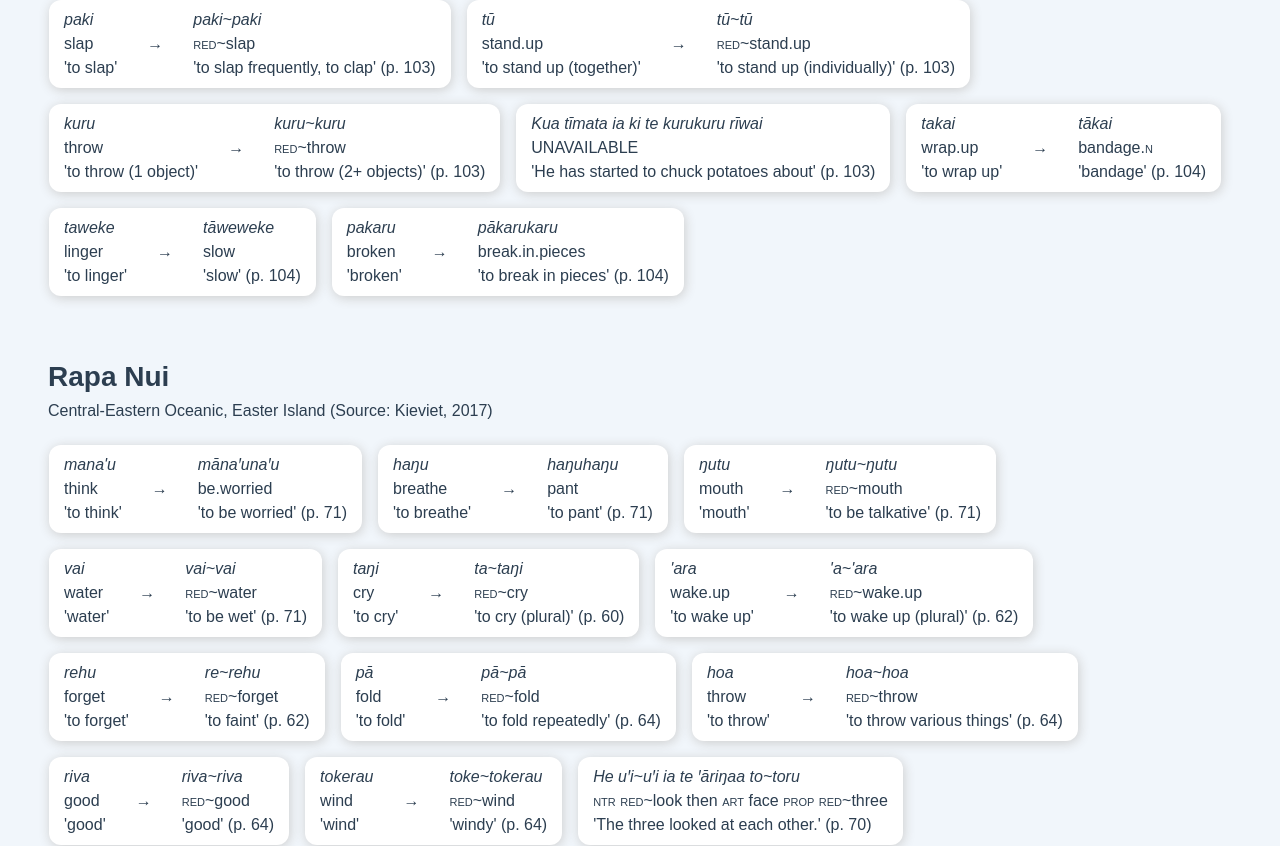
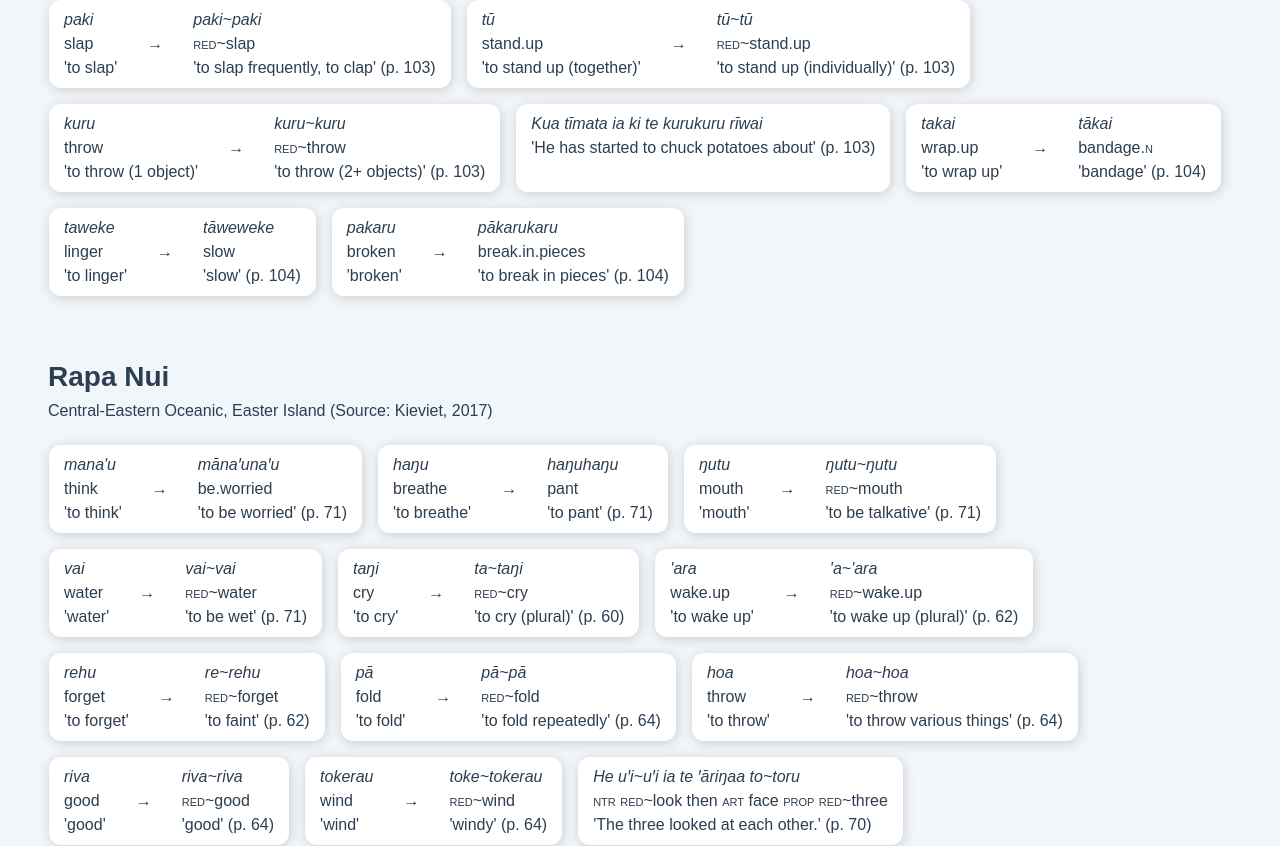
Before and after one commit to frankkulak/research-db, a Vue app: page / in a window 1280 px wide. Shown: the part 3185-4031 px from the top of the page. Built offline with nearby package versions, Linux system fonts and the light colour scheme.

Commit message:
Update rest of language data.

```diff
--- a/src/modules/Data.js
+++ b/src/modules/Data.js
@@ -1818,7 +1818,7 @@ export const OceanicLanguages = [
                 tags: [
                     "noun",
                     "inflection",
-                    "plural",
+                    "number change",
                     "total",
                 ]
             },
@@ -1835,7 +1835,7 @@ export const OceanicLanguages = [
                 tags: [
                     "noun",
                     "inflection",
-                    "plural",
+                    "number change",
                     "partial",
                     "initial",
                     "monosyllabic",
@@ -1863,26 +1863,6 @@ export const OceanicLanguages = [
                     "noun",
                     "total",
                     "lexical",
-                ]
-            },
-            {
-                form: "kakhai",
-                gloss: "",
-                translation: "eat (plural)",
-                control: {
-                    form: "kai",
-                    gloss: "",
-                    translation: "eat",
-                },
-                page: "93",
-                tags: [
-                    "verb",
-                    "inflection",
-                    "agreement",
-                    "partial",
-                    "initial",
-                    "monosyllabic",
-                    "stem change",
                 ]
             },
             {
@@ -1900,8 +1880,8 @@ export const OceanicLanguages = [
                     "partial",
                     "initial",
                     "monosyllabic",
-                    "with affix",
                     "agreement",
+                    "object agreement",
                     "inflection",
                 ]
             },
@@ -1942,8 +1922,8 @@ export const OceanicLanguages = [
                 tags: [
                     "adjective",
                     "total",
-                    "emphasis",
                     "intensity",
+                    "inflection"
                 ]
             },
             {
@@ -1976,6 +1956,7 @@ export const OceanicLanguages = [
                 page: "149",
                 tags: [
                     "noun",
+                    "lexical",
                     "to verb",
                     "total",
                     "derivation",
@@ -2004,7 +1985,7 @@ export const OceanicLanguages = [
                     "noun",
                     "total",
                     "inflection",
-                    "plural"
+                    "number change"
                 ]
             },
             {
@@ -2023,7 +2004,7 @@ export const OceanicLanguages = [
                     "final",
                     "disyllabic",
                     "inflection",
-                    "plural"
+                    "number change"
                 ]
             },
             {
@@ -2042,6 +2023,7 @@ export const OceanicLanguages = [
                     "initial",
                     "monosyllabic",
                     "progressive",
+                    "aspect",
                     "inflection",
                 ]
             },
@@ -2061,7 +2043,7 @@ export const OceanicLanguages = [
                     "medial",
                     "monosyllabic",
                     "inflection",
-                    "plural"
+                    "number change"
                 ]
             },
             {
@@ -2081,8 +2063,11 @@ export const OceanicLanguages = [
                     "initial",
                     "monosyllabic",
                     "progressive",
-                    "inflection",
-                    "circumfixed"
+                    "aspect",
+                    "inflection",
+                    "circumfixed",
+                    "double",
+                    "unique"
                 ]
             },
             {
@@ -2097,7 +2082,7 @@ export const OceanicLanguages = [
                 page: "43",
                 tags: [
                     "distributive",
-                    "derivation",
+                    "number change",
                     "number",
                     "total"
                 ]
@@ -2130,7 +2115,7 @@ export const OceanicLanguages = [
                 },
                 page: "49",
                 tags: [
-                    "adto verb",
+                    "to adverb",
                     "adjective",
                     "derivation",
                     "partial",
@@ -2172,7 +2157,8 @@ export const OceanicLanguages = [
                     "partial",
                     "initial",
                     "monosyllabic",
-                    "continuous"
+                    "continuous",
+                    "aspect"
                 ]
             },
             {
@@ -2191,7 +2177,8 @@ export const OceanicLanguages = [
                     "partial",
                     "initial",
                     "monosyllabic",
-                    "habitual"
+                    "habitual",
+                    "aspect"
                 ]
             },
         ]
@@ -2218,8 +2205,9 @@ export const OceanicLanguages = [
                     "initial",
                     "monosyllabic",
                     "agreement",
-                    "plural",
-                    "inflection",
+                    "number agreement",
+                    "inflection",
+                    "unique"
                 ]
             },
             {
@@ -2275,7 +2263,8 @@ export const OceanicLanguages = [
                     "adjective",
                     "total",
                     "diminutive",
-                    "inflection",
+                    "derivation",
+                    "to adjective"
                 ]
             },
             {
@@ -2295,7 +2284,6 @@ export const OceanicLanguages = [
                     "monosyllabic",
                     "reciprocal",
                     "inflection",
-                    "derivation"
                 ]
             },
             {
@@ -2315,7 +2303,7 @@ export const OceanicLanguages = [
                     "monosyllabic",
                     "intensity",
                     "derivation",
-                    "inflection",
+                    "to verb",
                     "lexical",
                 ]
             },
@@ -2334,6 +2322,7 @@ export const OceanicLanguages = [
                     "total",
                     "iterative",
                     "inflection",
+                    "aspect"
                 ]
             },
             {
@@ -2349,9 +2338,12 @@ export const OceanicLanguages = [
                 tags: [
                     "verb",
                     "total",
+                    "inflection",
                     "iterative",
-                    "inflection",
-                    "derivation",
+                    "aspect",
+                    "derivation",
+                    "to verb",
+                    "lexical"
                 ]
             },
             {
@@ -2369,6 +2361,7 @@ export const OceanicLanguages = [
                     "total",
                     "individuality",
                     "inflection",
+                    "unique"
                 ]
             },
             {
@@ -2385,12 +2378,13 @@ export const OceanicLanguages = [
                     "verb",
                     "total",
                     "agreement",
+                    "object agreement",
                     "inflection",
                 ]
             },
             {
                 form: "Kua tīmata ia ki te kurukuru rīwai",
-                gloss: "UNAVAILABLE",
+                gloss: "",
                 translation: "He has started to chuck potatoes about",
                 control: null,
                 page: "103",
@@ -2398,6 +2392,7 @@ export const OceanicLanguages = [
                     "verb",
                     "total",
                     "agreement",
+                    "object agreement",
                     "inflection",
                 ]
             },
@@ -2455,6 +2450,7 @@ export const OceanicLanguages = [
                     "partial",
                     "medial",
                     "all but first",
+                    "double",
                     "to verb",
                     "derivation",
                 ]
```
